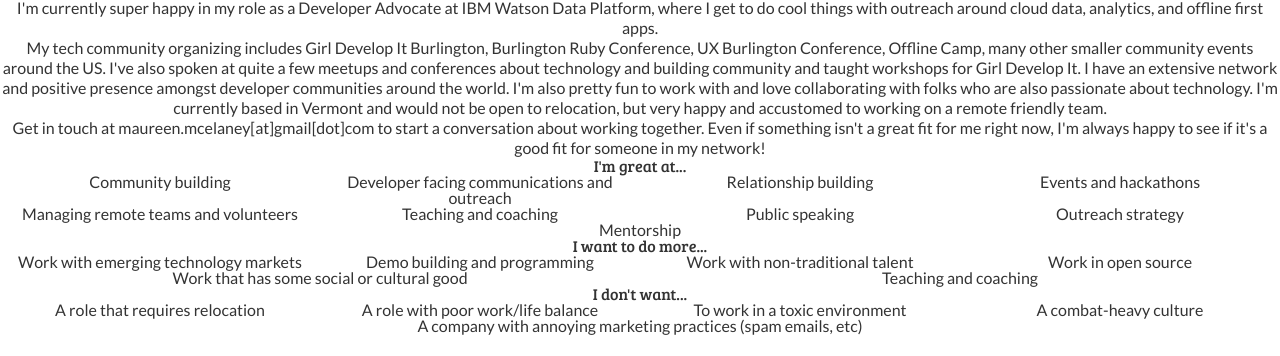
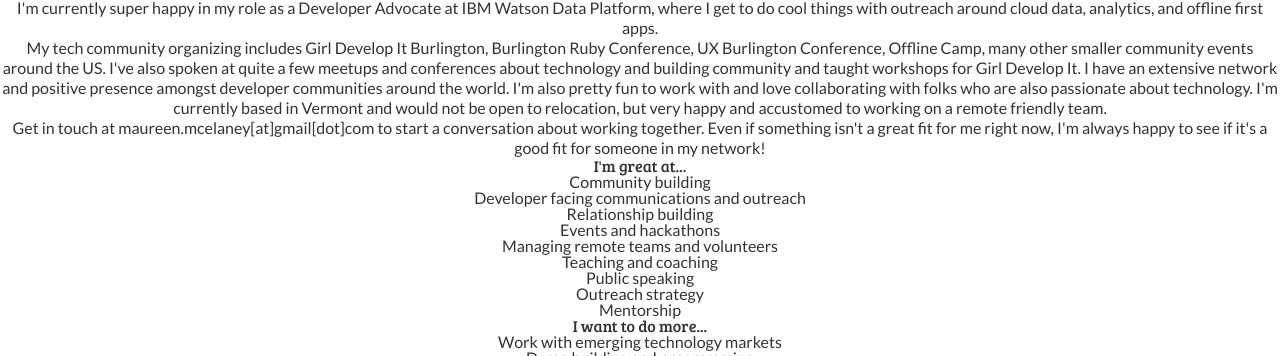
Before and after one commit to mmcelaney/mmcelaney.github.io, a plain HTML site: page hire-maureen/index.html in a window 1280 px wide. Shown: the part 573-929 px from the top of the page. Drawn offline with Linux system fonts and the light colour scheme.

Commit message:
Update global.css

```diff
--- a/css/global.css
+++ b/css/global.css
@@ -116,15 +116,6 @@ nav li a:hover {
     color: #666666;
 }
 
-.three ul {
-  flex-wrap: wrap;
-  display: flex;
-}
-
-.three ul li {
-  flex: 1 0 25%;
-}
-
 #social {
     background: #000000;
     color: #ffffff;
```
